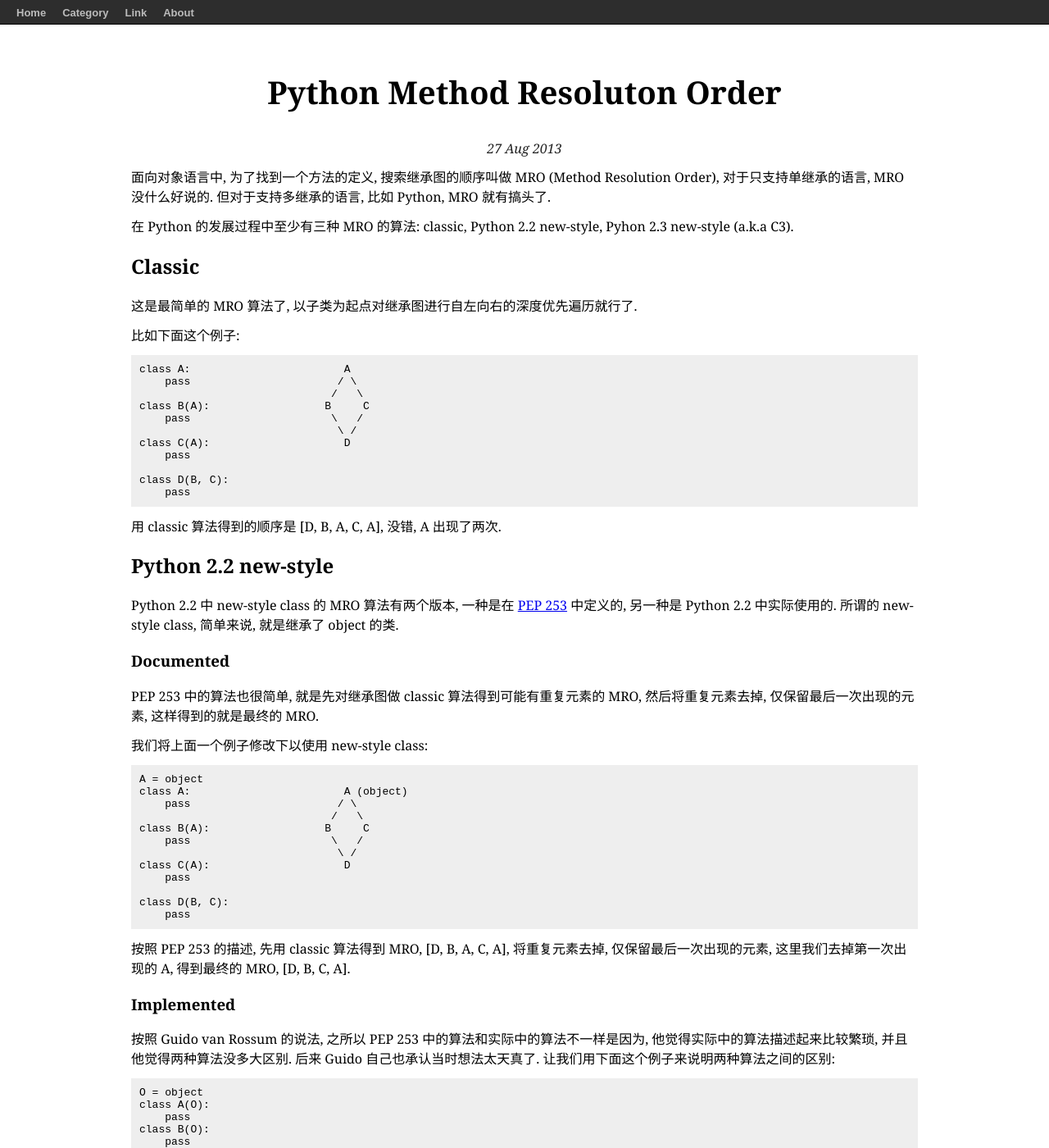
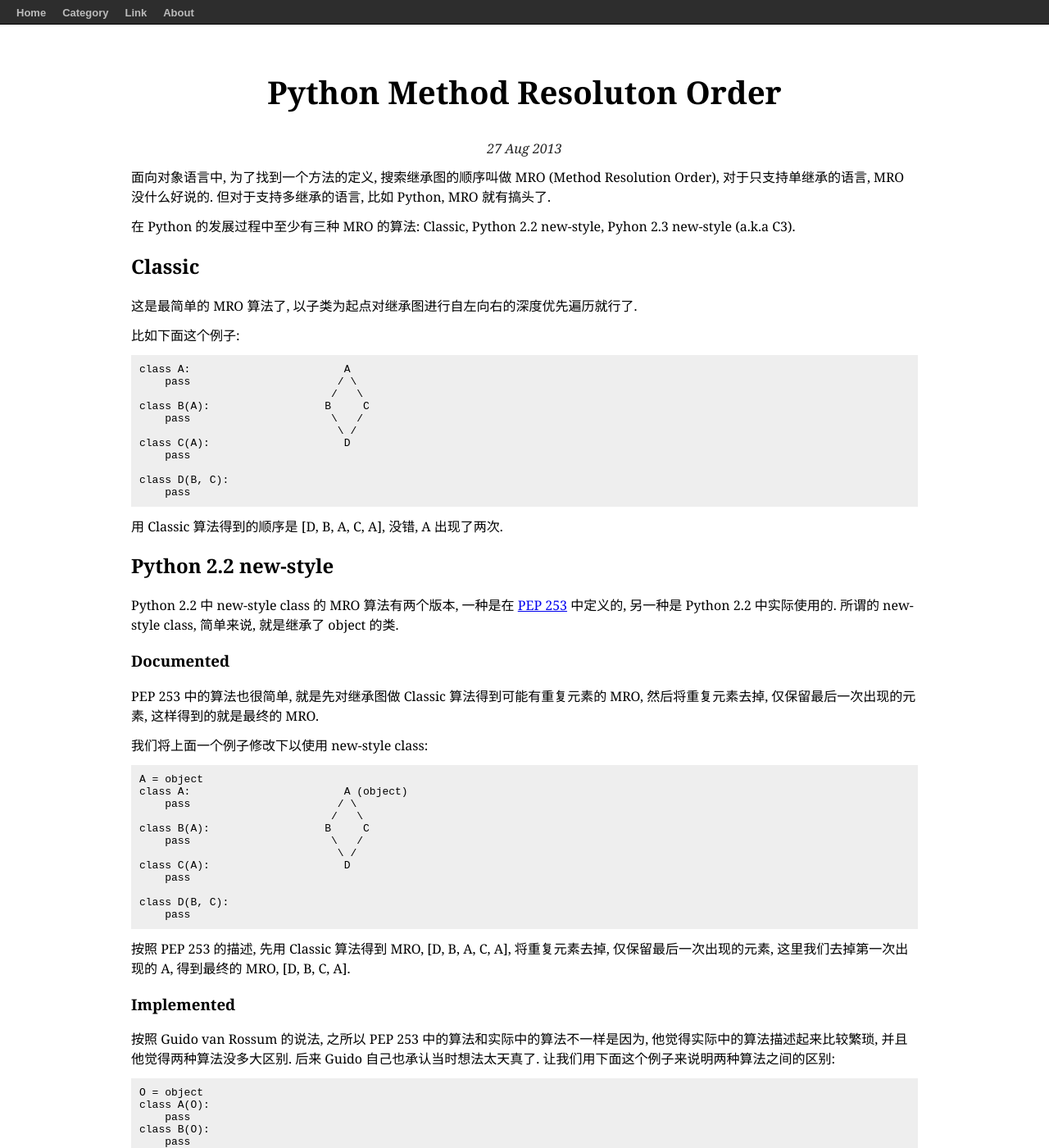
Before and after one commit to yoncise/yoncise.github.io, a Jekyll site: the page built from _posts/2013-08-27-Python-Method-Resolution-Order.md, in a window 1280 px wide and 1400 px high. Shown: the whole window at 82% size. Built offline with Jekyll 4.4.1, drawn with Linux system fonts in a browser that asks for light colours; Markdown is read by kramdown in place of the engine named in the settings; comment, search, counter and statistics services are not loaded.

Commit message:
typo fix

```diff
--- a/_posts/2013-08-27-Python-Method-Resolution-Order.md
+++ b/_posts/2013-08-27-Python-Method-Resolution-Order.md
@@ -26,7 +27,7 @@ category: notes
     class D(B, C):
         pass
 
-用 classic 算法得到的顺序是 [D, B, A, C, A], 没错, A 出现了两次.
+用 Classic 算法得到的顺序是 [D, B, A, C, A], 没错, A 出现了两次.
 
 ## Python 2.2 new-style
 
@@ -35,7 +36,7 @@ Python 2.2 中 new-style class 的 MRO 算法有两个版本, 一种是在 [PEP
 
 ### Documented
 
-PEP 253 中的算法也很简单, 就是先对继承图做 classic 算法得到可能有重复元素的 MRO, 然后将重复元素去掉,
+PEP 253 中的算法也很简单, 就是先对继承图做 Classic 算法得到可能有重复元素的 MRO, 然后将重复元素去掉,
 仅保留最后一次出现的元素, 这样得到的就是最终的 MRO.
 
 我们将上面一个例子修改下以使用 new-style class:
@@ -53,7 +54,7 @@ PEP 253 中的算法也很简单, 就是先对继承图做 classic 算法得到
     class D(B, C):
         pass
 
-按照 PEP 253 的描述, 先用 classic 算法得到 MRO, [D, B, A, C, A],
+按照 PEP 253 的描述, 先用 Classic 算法得到 MRO, [D, B, A, C, A],
 将重复元素去掉, 仅保留最后一次出现的元素, 这里我们去掉第一次出现的 A, 得到最终的 MRO, [D, B, C, A].
 
 ### Implemented
```
Also changed, not shown: other parts of _posts/2013-08-27-Python-Method-Resolution-Order.md (+2 -1 lines), _posts/2013-08-23-Python-Formal-Parameter-and-Argument.md (+2 -1 lines).
